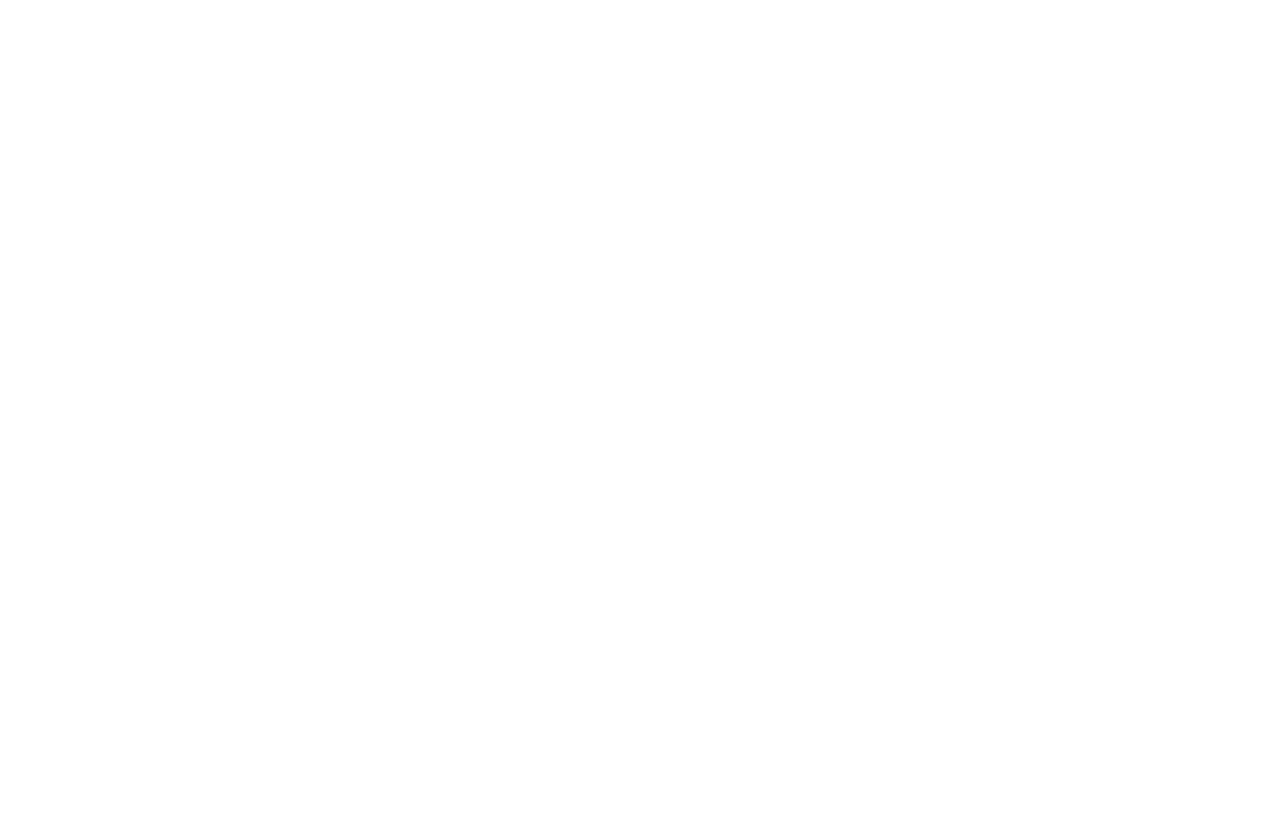
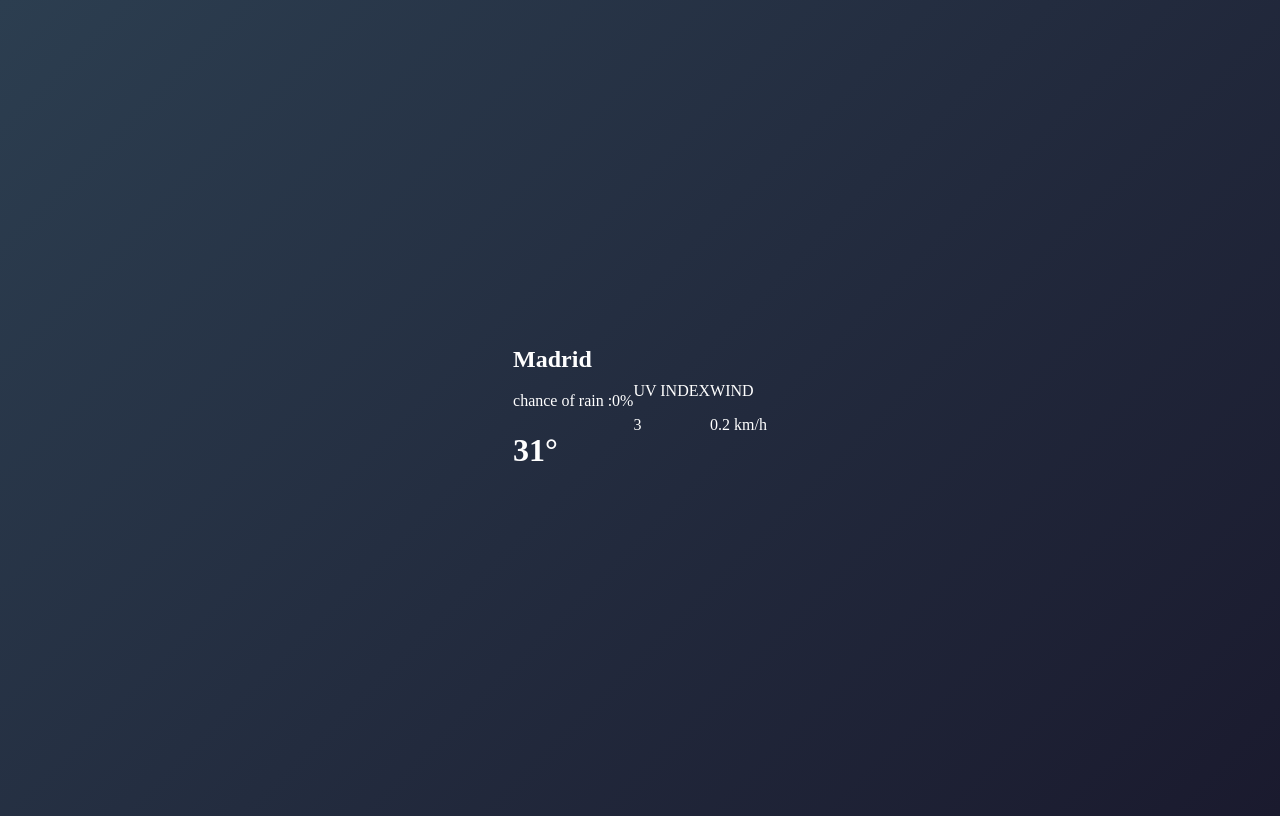
Before and after one commit to tasneem-odeh/weather, a plain HTML site: page index.html in a window 1280 px wide. Drawn offline with Linux system fonts and the light colour scheme; some icons are missing.

Commit message:
Add weather information display and styling to index.html and style.css

```diff
--- a/index.html
+++ b/index.html
@@ -10,5 +10,22 @@
 </head>
 <body>
 
+   <div>
+    <h2> Madrid </h2>
+    <p> chance of rain :0% </p>
+    <i class="iconoir-sun-light icon">  </i>
+
+    <h1 class="temp">31°</h1>
+   </div>
+
+   <div>
+    <p> UV INDEX </p>
+    <P> 3 </P>
+   </div>
+
+<div>
+    <p> WIND </p>
+    <p> 0.2 km/h </p>
+</div>
 </body>
 </html>
--- a/style.css
+++ b/style.css
@@ -0,0 +1,8 @@
+body {
+    height: 100vh;
+    display: flex;
+    justify-content: center;
+    align-items: center;
+    background: linear-gradient(135deg, #2c3e50, #1a1a2e);
+    color: #fff;
+  }
```
